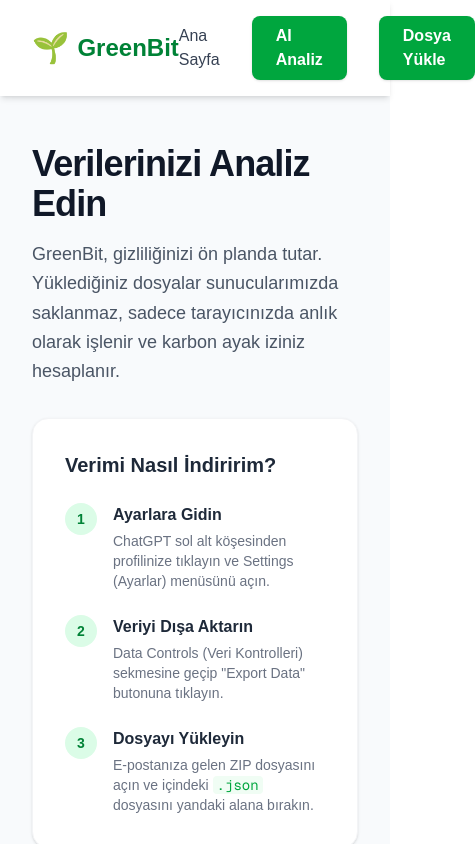
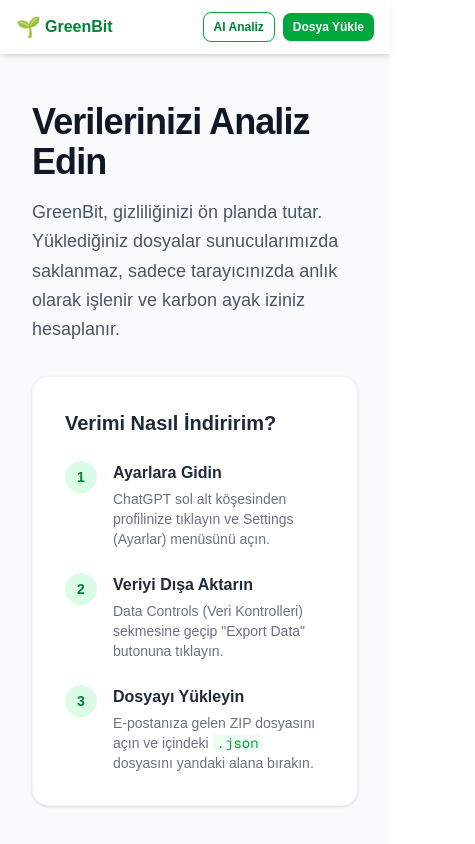
Before and after one commit to Mkaya00/GreenBit, a Next.js app in the folder greenbit-app/: page /upload in a window 390 px wide. Shown: the top 844 px of the page, 475 px wide, since content can reach past the window. Built offline with nearby package versions, Linux system fonts and the light colour scheme.

Commit message:
fix: resolve mobile responsive issues in navigation and layout

```diff
--- a/greenbit-app/src/app/components/Navigation.tsx
+++ b/greenbit-app/src/app/components/Navigation.tsx
@@ -3,33 +3,32 @@ import Link from "next/link";
 export default function Navigation() {
   return (
     <nav className="bg-white shadow-md sticky top-0 z-50">
-      <div className="max-w-6xl mx-auto px-8 py-4 flex items-center justify-between">
-
+      <div className="max-w-6xl mx-auto px-4 sm:px-8 py-3 sm:py-4 flex items-center justify-between gap-2">
         {/* SOL: Logo */}
-        <Link href="/" className="flex items-center gap-2 group">
-          <span className="text-3xl">🌱</span>
-          <span className="text-2xl font-bold text-green-700 group-hover:text-green-800 transition">
+        <Link href="/" className="flex items-center gap-1 sm:gap-2 group flex-shrink-0">
+          <span className="text-xl sm:text-3xl">🌱</span>
+          <span className="text-base sm:text-2xl font-bold text-green-700 group-hover:text-green-800 transition whitespace-nowrap">
             GreenBit
           </span>
         </Link>
 
         {/* SAĞ: Menü Linkleri */}
-        <div className="flex items-center gap-8">
+        <div className="flex items-center gap-2 sm:gap-6">
           <Link
             href="/"
-            className="text-gray-700 hover:text-green-700 font-medium transition"
+            className="hidden sm:inline text-gray-700 hover:text-green-700 font-medium transition whitespace-nowrap text-sm sm:text-base"
           >
             Ana Sayfa
           </Link>
           <Link
             href="/analyze-page"
-            className="bg-green-600 hover:bg-green-700 text-white font-semibold px-6 py-2 rounded-lg transition shadow"
+            className="bg-white border border-green-600 text-green-700 hover:bg-green-50 font-semibold px-2.5 sm:px-5 py-1.5 sm:py-2 rounded-lg transition whitespace-nowrap text-xs sm:text-base"
           >
-             AI Analiz
+            AI Analiz
           </Link>
           <Link
             href="/upload"
-            className="bg-green-600 hover:bg-green-700 text-white font-semibold px-6 py-2 rounded-lg transition shadow"
+            className="bg-green-600 hover:bg-green-700 text-white font-semibold px-2.5 sm:px-5 py-1.5 sm:py-2 rounded-lg transition shadow whitespace-nowrap text-xs sm:text-base"
           >
             Dosya Yükle
           </Link>
--- a/greenbit-app/src/app/dashboard/page.tsx
+++ b/greenbit-app/src/app/dashboard/page.tsx
@@ -120,8 +120,12 @@ useEffect(() => {
     <main className="p-8 min-h-screen bg-gray-50 text-gray-800">
       <div className="max-w-6xl mx-auto space-y-8">
 
+    <div>
+      <h1 className="text-3xl font-bold text-green-700">GreenBit Dashboard</h1>
+      <p className="text-gray-500 mt-1">Yapay zeka kullanımının çevresel etkisi</p>
+    </div>
 
-        <div className="grid grid-cols-1 md:grid-cols-3 gap-6">
+    <div className="grid grid-cols-1 md:grid-cols-3 gap-6">
           <div className="bg-white p-6 rounded-xl shadow-sm border border-gray-100 flex flex-col justify-center items-center">
             <h3 className="text-gray-500 text-sm font-medium mb-2">Toplam İşlenen Token</h3>
             <p className="text-4xl font-bold text-gray-800">{summaryData.totalTokens}</p>
--- a/greenbit-app/src/app/upload/page.tsx
+++ b/greenbit-app/src/app/upload/page.tsx
@@ -261,7 +261,7 @@ export default function UploadPage() {
                   🌍 Tahmini Karbon Ayak İzin
                 </h4>
 
-                <div className="grid grid-cols-3 gap-4">
+                <div className="grid grid-cols-1 sm:grid-cols-3 gap-4">
                   <div className="bg-white p-4 rounded-lg text-center">
                     <div className="text-2xl font-bold text-green-700">
                       {result.estimatedTokens.toLocaleString('tr-TR')}
```
